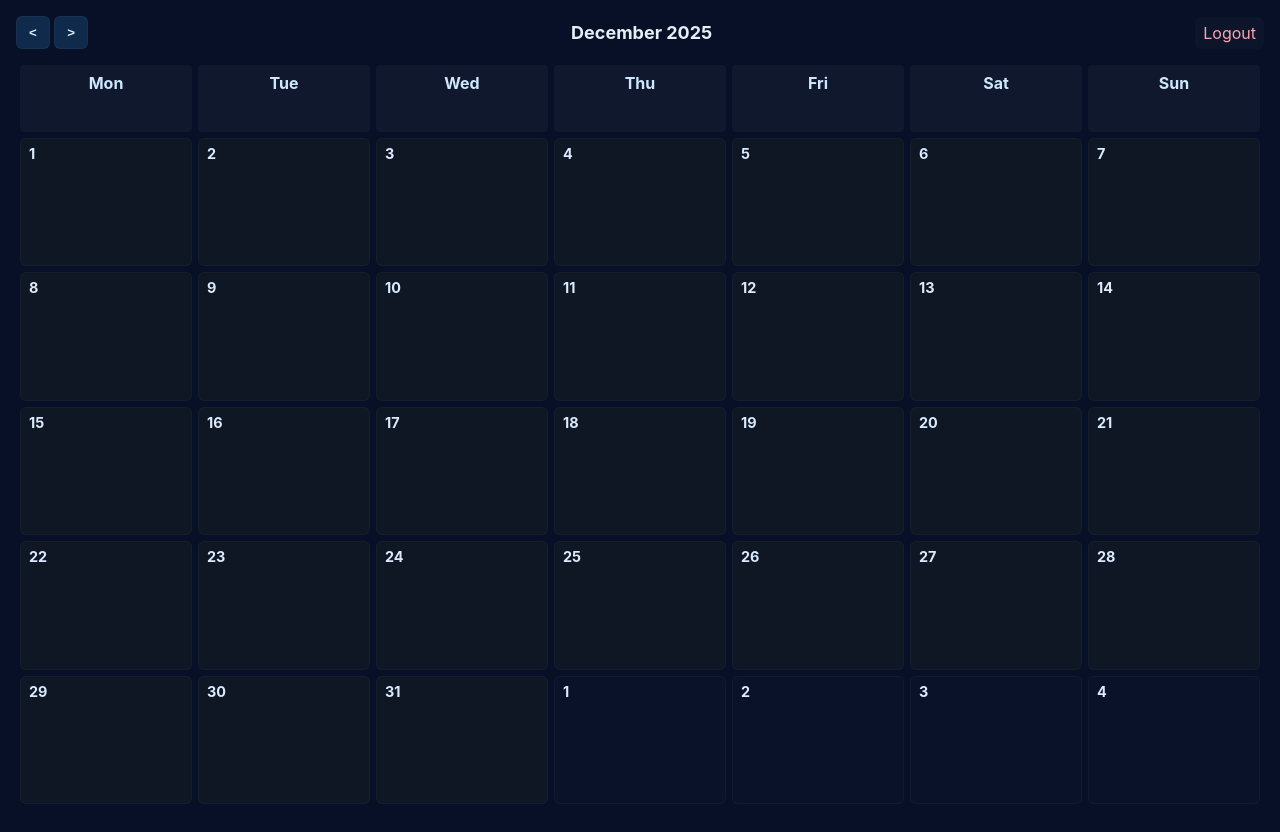
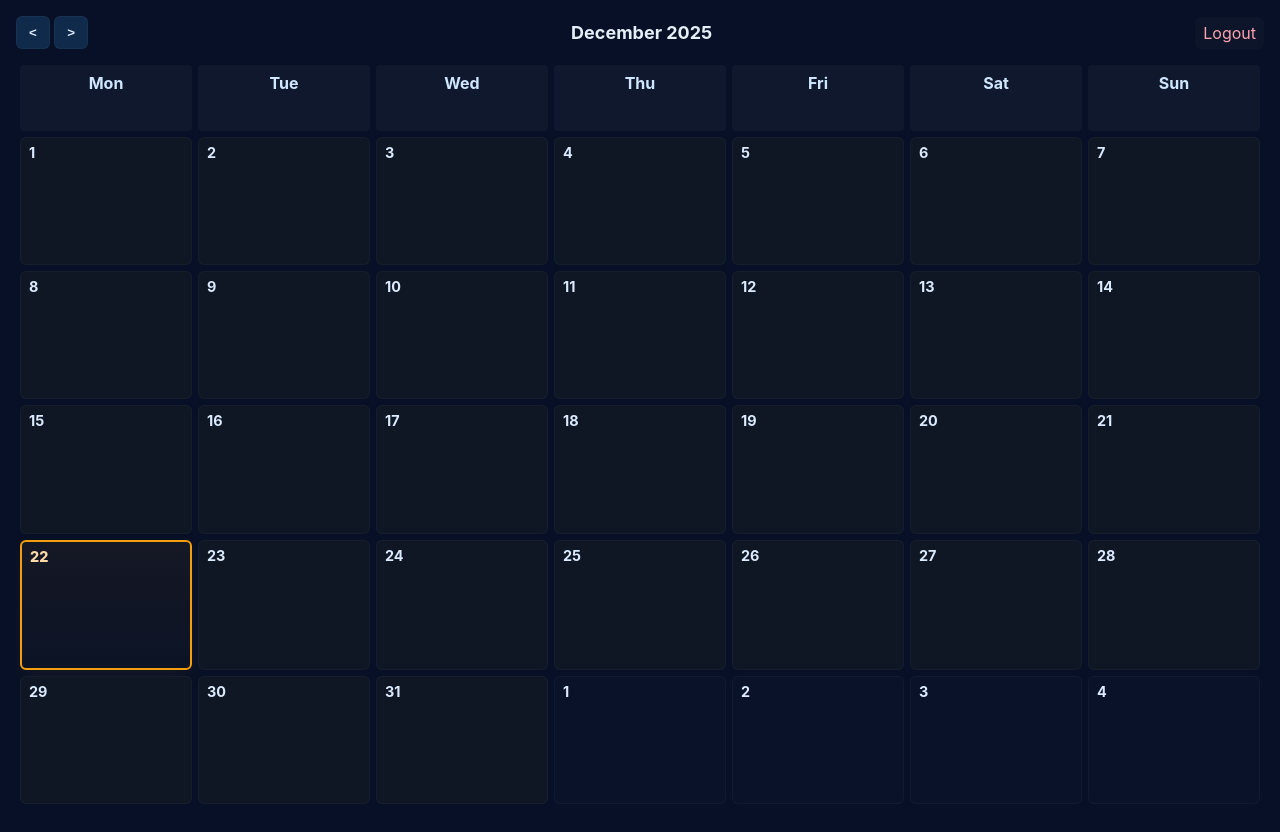
Before and after one commit to jrepan/calendar, a Flask app: page / in a window 1280 px wide. Run offline with Flask 3, Linux system fonts and the light colour scheme; the visitor is signed in with stand-in values (Sample User, id 1).

Commit message:
highlight today's date

```diff
--- a/static/calendar.js
+++ b/static/calendar.js
@@ -165,6 +165,11 @@ document.addEventListener('DOMContentLoaded', () => {
     if (evs.length > 0) {
       cell.setAttribute('aria-label', `${day} ${monthNames[month]} ${year}: ${evs.map(e=>e.title).join(', ')}`);
     }
+    // Highlight today's date
+    const todayKey = ymd(today.getFullYear(), today.getMonth(), today.getDate());
+    if (dateKey === todayKey) {
+      cell.classList.add('today');
+    }
 
     return cell;
   }
--- a/static/main.css
+++ b/static/main.css
@@ -231,6 +231,17 @@ code {
 
 .calendar-day:hover { box-shadow: 0 6px 18px rgba(3,7,18,0.6); }
 
+/* Highlight for today's date */
+.calendar-day.today {
+    border: 2px solid #f59e0b;
+    background: linear-gradient(180deg, rgba(245,158,11,0.06), rgba(245,158,11,0.02));
+    box-shadow: 0 8px 22px rgba(245,158,11,0.06);
+}
+.calendar-day.today .day-number {
+    color: #ffd8a8;
+    font-weight: 800;
+}
+
 /* Login page styles (moved from templates/login.html) */
 .login-box {
     max-width: 360px;
```
